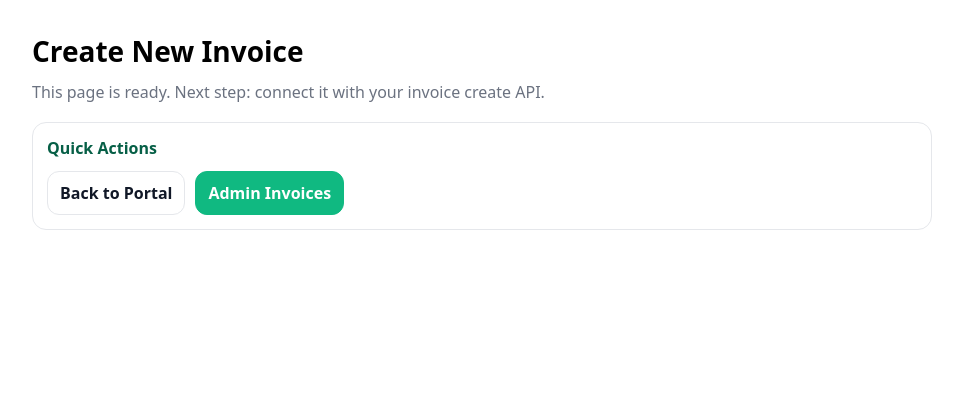
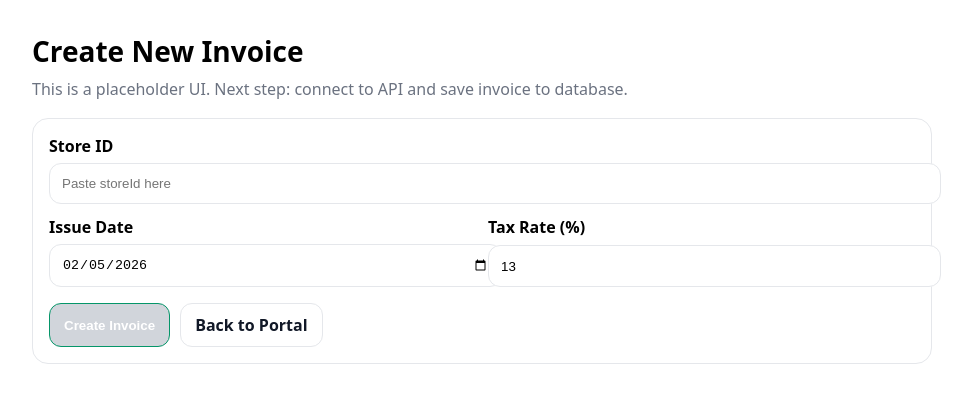
Before and after one commit to localport127/dookan-site, a Next.js app: page /portal/invoices/new in a window 1280 px wide. Shown: the top 402 px of the page, without its empty margins (158-1130 px from the left). Built offline with nearby package versions, Linux system fonts and the light colour scheme.

Commit message:
Fix portal new invoice page module export

```diff
--- a/app/portal/invoices/new/page.tsx
+++ b/app/portal/invoices/new/page.tsx
@@ -1,29 +1,103 @@
 // app/portal/invoices/new/page.tsx
+"use client";
+
+import { useMemo, useState } from "react";
 
 export default function NewInvoicePage() {
+  const [storeId, setStoreId] = useState("");
+  const [issueDate, setIssueDate] = useState(() => new Date().toISOString().slice(0, 10));
+  const [taxRate, setTaxRate] = useState(13);
+
+  const canCreate = useMemo(() => storeId.trim().length > 0, [storeId]);
+
   return (
     <main style={{ maxWidth: 900, margin: "0 auto", padding: 24, fontFamily: "system-ui" }}>
       <h1 style={{ fontSize: 28, fontWeight: 900, margin: 0 }}>Create New Invoice</h1>
-      <p style={{ marginTop: 10, color: "#6b7280", lineHeight: 1.6 }}>
-        This page is ready. Next step: connect it with your invoice create API.
+      <p style={{ color: "#6b7280", marginTop: 8 }}>
+        This is a placeholder UI. Next step: connect to API and save invoice to database.
       </p>
 
       <div
         style={{
-          marginTop: 16,
-          padding: 14,
-          borderRadius: 14,
+          marginTop: 18,
           border: "1px solid #e5e7eb",
+          borderRadius: 16,
+          padding: 16,
           background: "#fff",
         }}
       >
-        <div style={{ fontWeight: 900, color: "#065f46" }}>Quick Actions</div>
+        <label style={{ display: "grid", gap: 6, fontWeight: 800 }}>
+          Store ID
+          <input
+            value={storeId}
+            onChange={(e) => setStoreId(e.target.value)}
+            placeholder="Paste storeId here"
+            style={{
+              width: "100%",
+              padding: "12px 12px",
+              borderRadius: 12,
+              border: "1px solid #e5e7eb",
+              outline: "none",
+            }}
+          />
+        </label>
 
-        <div style={{ marginTop: 12, display: "flex", gap: 10, flexWrap: "wrap" }}>
+        <div style={{ display: "grid", gridTemplateColumns: "1fr 1fr", gap: 12, marginTop: 12 }}>
+          <label style={{ display: "grid", gap: 6, fontWeight: 800 }}>
+            Issue Date
+            <input
+              type="date"
+              value={issueDate}
+              onChange={(e) => setIssueDate(e.target.value)}
+              style={{
+                width: "100%",
+                padding: "12px 12px",
+                borderRadius: 12,
+                border: "1px solid #e5e7eb",
+                outline: "none",
+              }}
+            />
+          </label>
+
+          <label style={{ display: "grid", gap: 6, fontWeight: 800 }}>
+            Tax Rate (%)
+            <input
+              type="number"
+              value={taxRate}
+              onChange={(e) => setTaxRate(Number(e.target.value || 0))}
+              style={{
+                width: "100%",
+                padding: "12px 12px",
+                borderRadius: 12,
+                border: "1px solid #e5e7eb",
+                outline: "none",
+              }}
+            />
+          </label>
+        </div>
+
+        <div style={{ display: "flex", gap: 10, flexWrap: "wrap", marginTop: 16 }}>
+          <button
+            type="button"
+            disabled={!canCreate}
+            onClick={() => alert("Next step: POST /api/invoices")}
+            style={{
+              padding: "10px 14px",
+              borderRadius: 12,
+              border: "1px solid #059669",
+              background: canCreate ? "#10b981" : "#d1d5db",
+              color: "#fff",
+              fontWeight: 900,
+              cursor: canCreate ? "pointer" : "not-allowed",
+            }}
+          >
+            Create Invoice
+          </button>
+
           <a
             href="/portal"
             style={{
-              padding: "10px 12px",
+              padding: "10px 14px",
               borderRadius: 12,
               border: "1px solid #e5e7eb",
               background: "#fff",
@@ -34,21 +108,6 @@ export default function NewInvoicePage() {
           >
             Back to Portal
           </a>
-
-          <a
-            href="/admin/invoices"
-            style={{
-              padding: "10px 12px",
-              borderRadius: 12,
-              border: "1px solid #10b981",
-              background: "#10b981",
-              color: "#fff",
-              fontWeight: 900,
-              textDecoration: "none",
-            }}
-          >
-            Admin Invoices
-          </a>
         </div>
       </div>
     </main>
```
